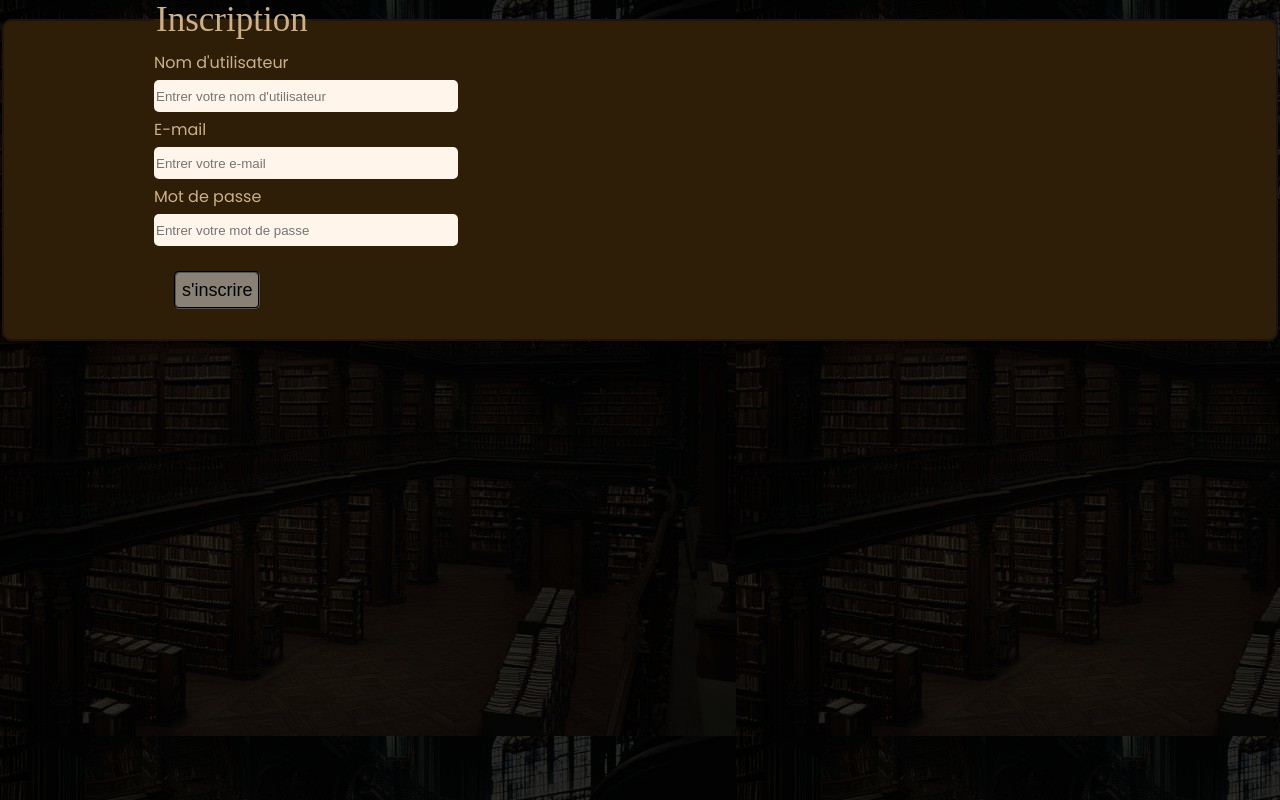
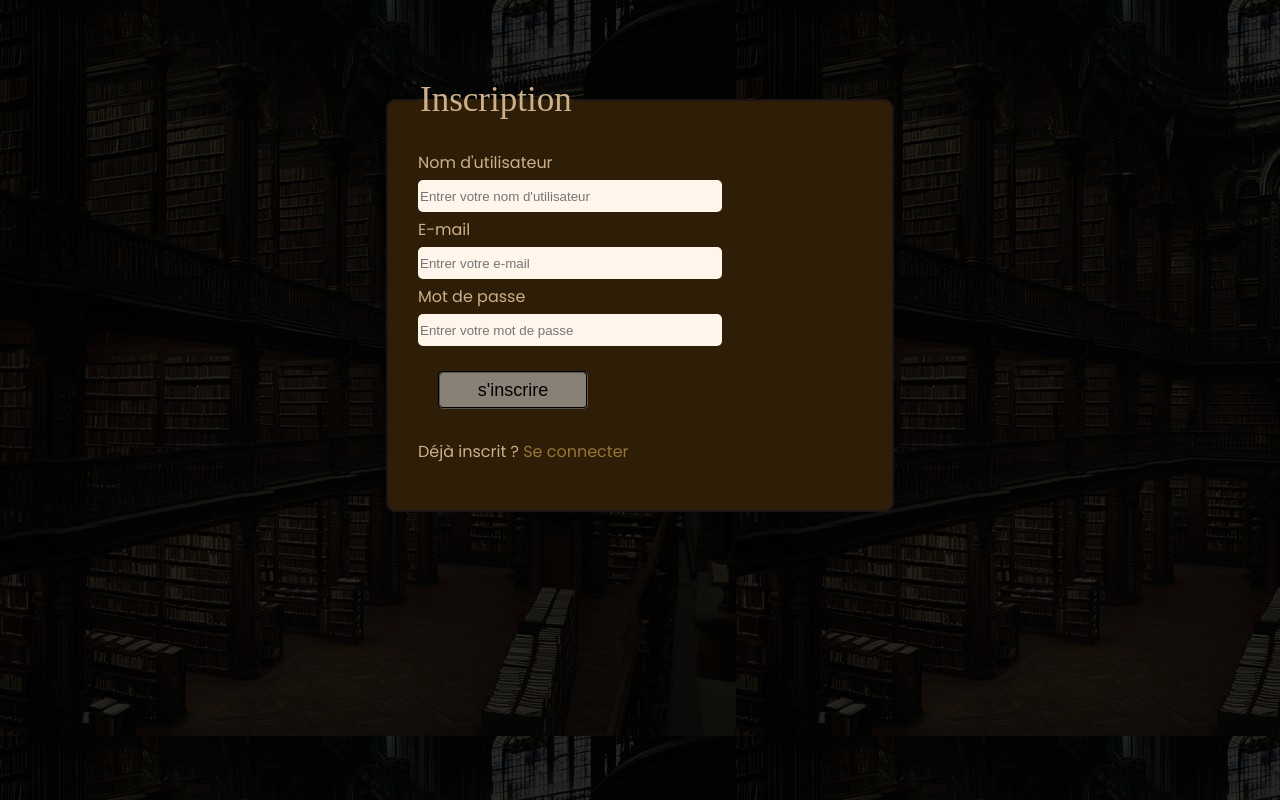
Before and after one commit to Youcode-Classe-E-2024-2025/Khawla-Boukniter-DevBook, a website: page pages/signup.html in a window 1280 px wide. Drawn offline with Linux system fonts and the light colour scheme; files that its build step writes are made by us from their sources; files whose address does not match are found by name; a web font is replaced by a local one.

Commit message:
ajout de liens de redirection entre connexion et inscription

```diff
--- a/pages/signup.html
+++ b/pages/signup.html
@@ -9,9 +9,9 @@
         <link rel="preconnect" href="https://fonts.gstatic.com/" crossorigin>
         <link href="https://fonts.googleapis.com/css2?family=Alexandria:wght@100..900&family=Amiri:ital,wght@0,400;0,700;1,400;1,700&family=Anton+SC&family=Aref+Ruqaa:wght@400;700&family=Bona+Nova+SC:ital,wght@0,400;0,700;1,400&family=Cairo:wght@200..1000&family=Exo+2:ital,wght@0,100..900;1,100..900&family=Funnel+Sans:ital,wght@0,300..800;1,300..800&family=Inter:ital,opsz,wght@0,14..32,100..900;1,14..32,100..900&family=Lalezar&family=Lato:ital,wght@0,100;0,300;0,400;0,700;0,900;1,100;1,300;1,400;1,700;1,900&family=Noto+Kufi+Arabic:wght@100..900&family=Oswald:wght@200..700&family=Poppins:ital,wght@0,100;0,200;0,300;0,400;0,500;0,600;0,700;0,800;0,900;1,100;1,200;1,300;1,400;1,500;1,600;1,700;1,800;1,900&family=Rakkas&family=Readex+Pro:wght@160..700&family=Rubik:ital,wght@0,300..900;1,300..900&display=swap" rel="stylesheet">
     </head>
-    <body>
-        <form id="signupForm" action="/auth/signup" method="post">
-            <fieldset>
+    <body style="margin-top: 80px;">
+        <form id="signupForm" action="/auth/signup" method="post" style="width: fit-content; margin: auto; width: 40%">
+            <fieldset style="padding: 30px;">
                 <legend>Inscription</legend>
                 <label for="username">Nom d'utilisateur</label><br>
                 <input type="text" id="username" name="username" placeholder="Entrer votre nom d'utilisateur"><br>
@@ -22,7 +22,8 @@
                 <label for="password">Mot de passe</label><br>
                 <input type="password" id="password" name="password" placeholder="Entrer votre mot de passe"><br>
 
-                <button type="submit">s'inscrire</button>
+                <button type="submit" id="btn2">s'inscrire</button>
+                <p style="margin-top: 10px;">Déjà inscrit ? <a href="/auth/login" style="color: rgb(151, 117, 53);">Se connecter</a></p>
             </fieldset>
 
         </form>
```
Also changed, not shown: pages/login.html (+4 -3 lines).
